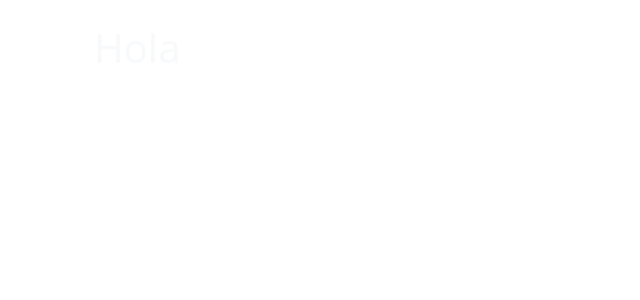
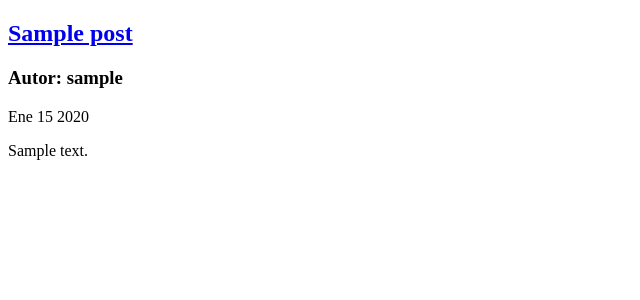
Before and after one commit to ivelitaunsa/PW2-22A-E02-Lab05, a Django app: page / in a window 1280 px wide. Before the commit the part shown is empty. Shown: the top 300 px of the page, without its empty margins (0-640 px from the left). Run offline with Django 4.2, Linux system fonts and the light colour scheme; tables that the repository leaves empty hold one stand-in row (values such as "Sample post").

Commit message:
Terminando cuerpo de post_list.html

```diff
--- a/blog/templates/blog/layout.html
+++ b/blog/templates/blog/layout.html
@@ -6,16 +6,11 @@
   <meta charset="UTF-8">
   <meta http-equiv="X-UA-Compatible" content="IE=edge">
   <meta name="viewport" content="width=device-width, initial-scale=1.0">
-  <link href="https://cdn.jsdelivr.net/npm/bootstrap@5.2.0-beta1/dist/css/bootstrap.min.css" rel="stylesheet" integrity="sha384-0evHe/X+R7YkIZDRvuzKMRqM+OrBnVFBL6DOitfPri4tjfHxaWutUpFmBp4vmVor" crossorigin="anonymous">
   </head>
 
   <title>My blog</title>
 </head>
-<body class="text-light">
-
-{% comment %} {% include 'partials/_navbar.html' %} {% endcomment %}
-
-  <div class="container p-4">
+<body>
     {% block content %}
     {% endblock  %}
   </div>
--- a/blog/templates/blog/post_list.html
+++ b/blog/templates/blog/post_list.html
@@ -2,6 +2,15 @@
 
 
 {% block content %}
-<h1>Hola</h1>
+
+  {% for post in posts %}
+    <article>
+      <h2><a href="{% url 'post_detail' post.id %}">{{post.title}}</a></h2>
+      <h3>Autor: {{post.author}}</h3>
+      <span>{{post.created_date|date:'M d Y'}}</span>
+      <p>{{post.text|truncatechars:200}}</p>
+
+    </article>
+  {% endfor %}
 
 {% endblock  %}
```
